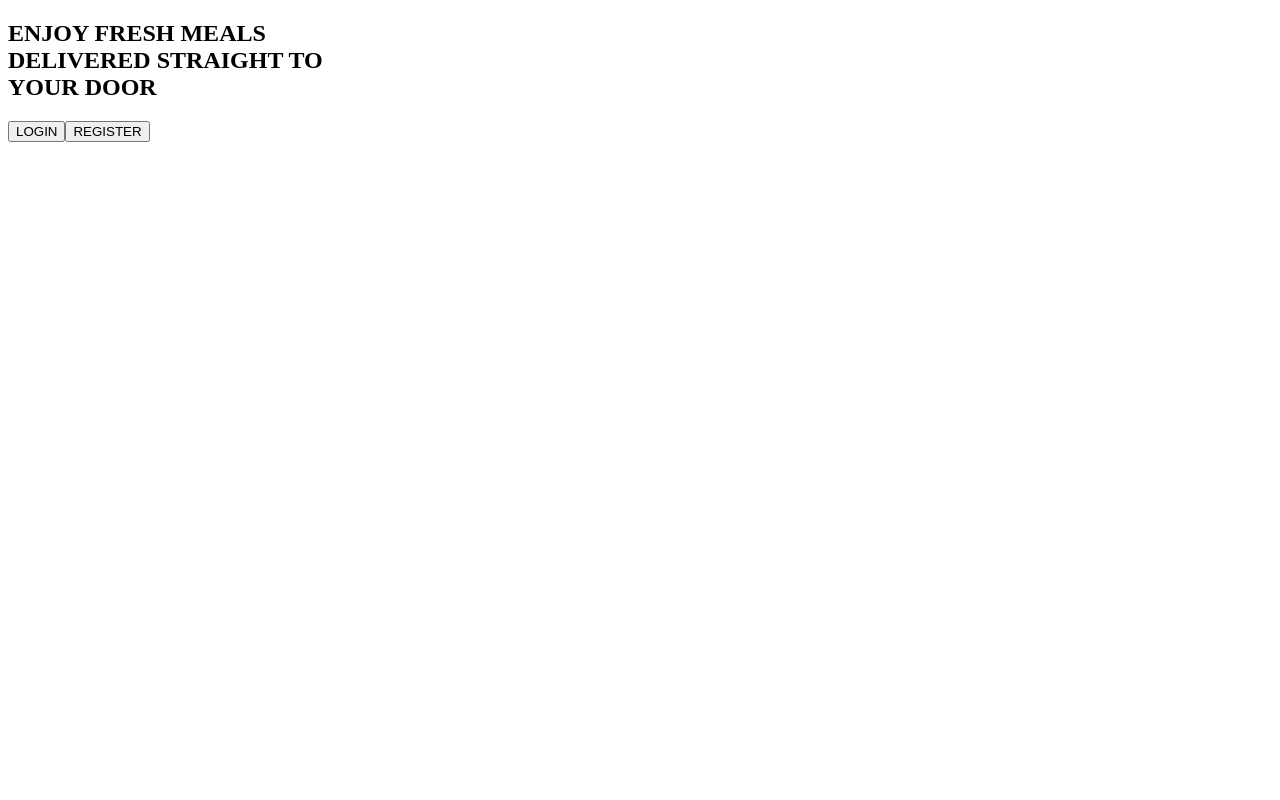
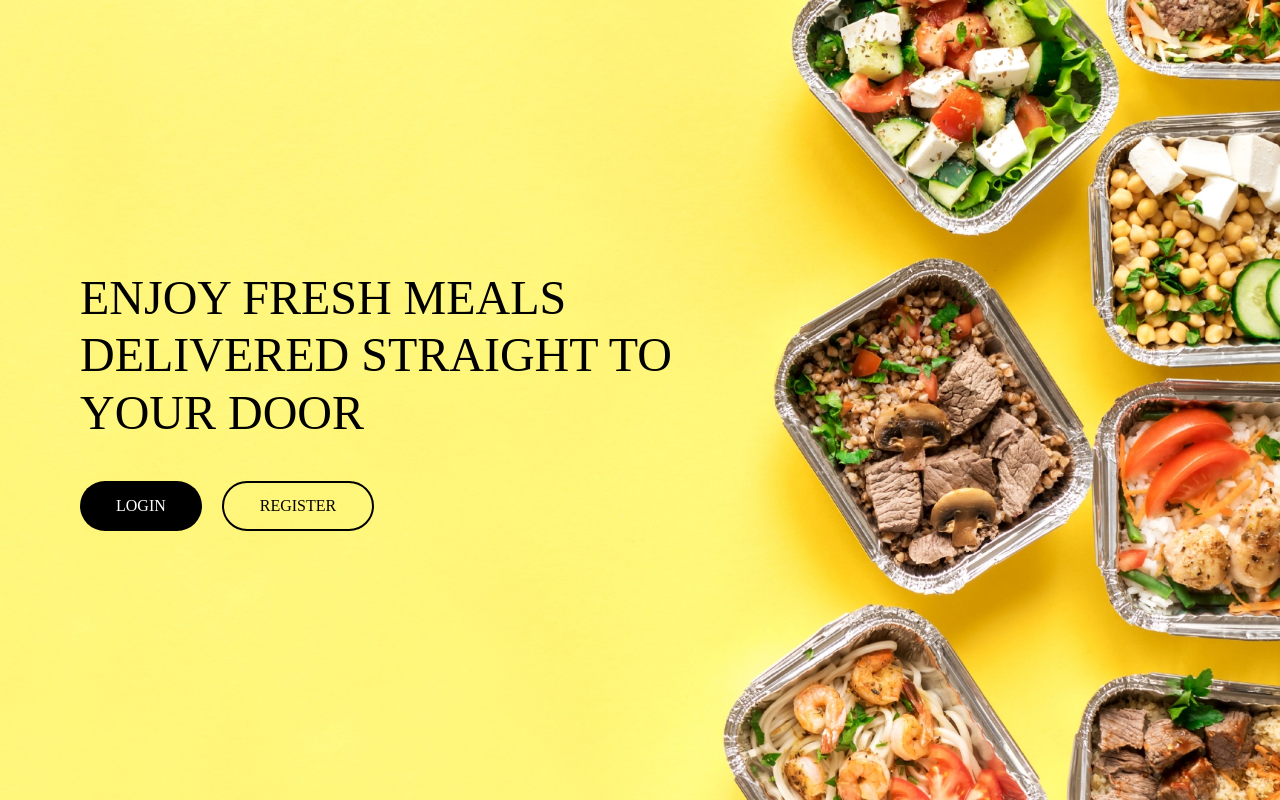
Before and after one commit to klavdijaM/Servio, an Angular app in the folder frontend/servio-frontend/: page / in a window 1280 px wide. Built offline with nearby package versions, Linux system fonts and the light colour scheme.

Commit message:
Added hero section layout and global styles

```diff
--- a/frontend/servio-frontend/src/styles.css
+++ b/frontend/servio-frontend/src/styles.css
@@ -1 +1,53 @@
 /* You can add global styles to this file, and also import other style files */
+* {
+  margin: 0;
+  padding: 0;
+  box-sizing: border-box;
+}
+
+.hero {
+  height: 100vh;
+  background-image: url('/hero.webp');
+  background-size: cover;
+  background-position: center;
+  display: flex;
+  align-items: center;
+}
+
+.hero-content {
+  margin-left: 80px;
+  max-width: 600px;
+}
+
+.hero h1 {
+  font-size: 48px;
+  font-weight: 400;
+  line-height: 1.2;
+  color: #000;
+  margin-bottom: 40px;
+}
+
+.hero-buttons {
+  display: flex;
+  gap: 20px;
+}
+
+.btn {
+  padding: 14px 36px;
+  border-radius: 999px;
+  font-size: 16px;
+  cursor: pointer;
+  font-family: inherit;
+}
+
+.btn-login {
+  background-color: #000;
+  color: #fff;
+  border: none;
+}
+
+.btn-register {
+  background-color: transparent;
+  color: #000;
+  border: 2px solid #000;
+}
```
Also changed, not shown: frontend/servio-frontend/public/hero.webp (renamed from frontend/servio-frontend/src/assets/hero.webp).
